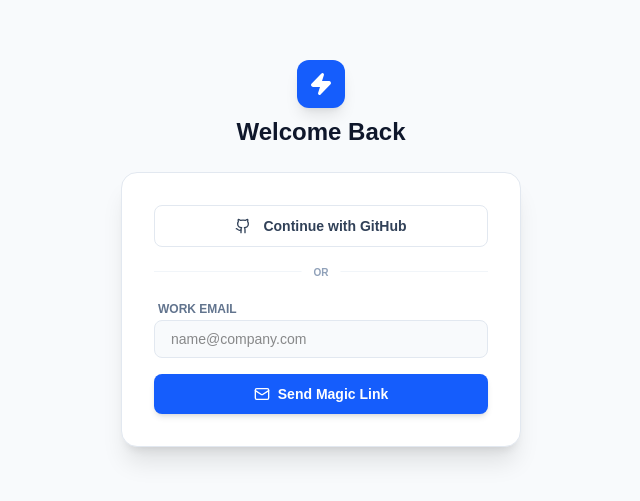
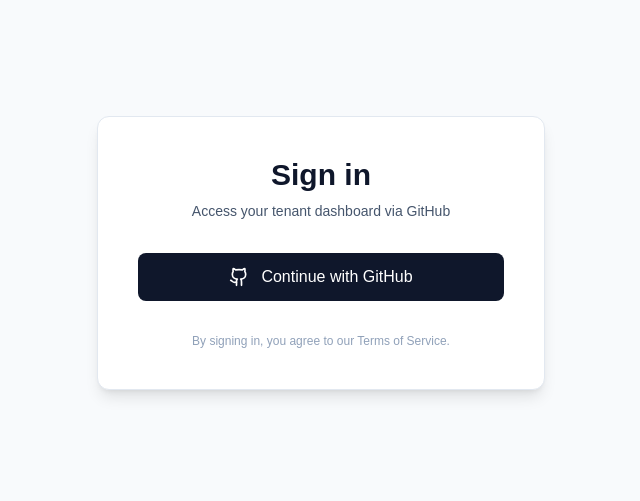
Before and after one commit to groot-ob/multi-tenant-ops-platform, a Next.js app: page /login in a window 1280 px wide. Shown: the part 147-648 px from the top of the page, without its empty margins (319-959 px from the left). Built offline with nearby package versions, Linux system fonts and the light colour scheme.

Commit message:
chore(refactor): update login page and erefactore status rules on bulk ation toolbar

```diff
--- a/app/(auth)/login/page.tsx
+++ b/app/(auth)/login/page.tsx
@@ -1,118 +1,31 @@
+// app/auth/signin/page.tsx
 "use client";
 
 import { signIn } from "next-auth/react";
-import { useState } from "react";
-import { Github, Mail, Loader2, AlertCircle, CheckCircle2, Zap } from "lucide-react";
+import { Github } from "lucide-react";
 
 export default function LoginPage() {
-  const [email, setEmail] = useState("");
-  const [status, setStatus] = useState<"idle" | "loading" | "success" | "error">("idle");
-  const [errorMessage, setErrorMessage] = useState("");
-
-  const handleSignIn = async (provider: string, isEmail = false) => {
-    setStatus("loading");
-    setErrorMessage("");
-
-    try {
-      const result = await signIn(provider, {
-        email: isEmail ? email : undefined,
-        callbackUrl: "/",
-        redirect: isEmail ? false : true, // Manual handle for email to show success alert
-      });
-
-      if (isEmail) {
-        if (result?.error) {
-          setStatus("error");
-          setErrorMessage("Could not send magic link. Please try again.");
-        } else {
-          setStatus("success");
-        }
-      }
-    } catch (err) {
-      setStatus("error");
-      setErrorMessage("An unexpected error occurred.");
-    }
-  };
-
   return (
-    <div className="min-h-screen bg-slate-50 flex flex-col items-center justify-center p-4">
-      {/* 1. TOP PROGRESS BAR */}
-      {status === "loading" && (
-        <div className="fixed top-0 left-0 right-0 h-1 z-50 overflow-hidden bg-blue-100">
-          <div className="h-full bg-blue-600 animate-progress-fast origin-left" />
-        </div>
-      )}
-
-      <div className="w-full max-w-[400px] space-y-6">
-        <div className="text-center space-y-2">
-          <div className="inline-flex items-center justify-center w-12 h-12 rounded-xl bg-blue-600 text-white shadow-lg mb-2">
-            <Zap className="w-6 h-6 fill-current" />
-          </div>
-          <h1 className="text-2xl font-bold text-slate-900">Welcome Back</h1>
+    <div className="flex min-h-screen items-center justify-center bg-slate-50">
+      <div className="w-full max-w-md space-y-8 rounded-xl bg-white p-10 shadow-lg border border-slate-200">
+        <div className="text-center">
+          <h2 className="text-3xl font-extrabold text-slate-900">Sign in</h2>
+          <p className="mt-2 text-sm text-slate-600">
+            Access your tenant dashboard via GitHub
+          </p>
         </div>
 
-        <div className="bg-white p-8 rounded-2xl shadow-xl border border-slate-200">
+        <button
+          onClick={() => signIn("github", { callbackUrl: "/" })}
+          className="flex w-full items-center justify-center gap-3 rounded-lg bg-slate-900 px-4 py-3 text-white transition-hover hover:bg-slate-800 font-medium"
+        >
+          <Github className="w-5 h-5" />
+          Continue with GitHub
+        </button>
 
-          {/* 2. ALERTS SECTION */}
-          {status === "error" && (
-            <div className="mb-6 p-3 rounded-lg bg-red-50 border border-red-100 flex items-start gap-3 text-red-700 text-sm animate-in fade-in slide-in-from-top-2">
-              <AlertCircle className="w-5 h-5 flex-shrink-0" />
-              <p>{errorMessage}</p>
-            </div>
-          )}
-
-          {status === "success" && (
-            <div className="mb-6 p-4 rounded-lg bg-emerald-50 border border-emerald-100 flex flex-col items-center text-center gap-2 text-emerald-800 animate-in zoom-in-95">
-              <CheckCircle2 className="w-8 h-8 text-emerald-500" />
-              <div className="space-y-1">
-                <p className="font-bold">Check your email</p>
-                <p className="text-xs">A magic link has been sent to <b>{email}</b></p>
-              </div>
-            </div>
-          )}
-
-          {/* Login Content - Hidden on Success to focus on instructions */}
-          {status !== "success" && (
-            <>
-              <div className="space-y-3">
-                <button
-                  disabled={status === "loading"}
-                  onClick={() => handleSignIn("github")}
-                  className="w-full flex items-center justify-center gap-3 py-2.5 border border-slate-200 rounded-lg text-sm font-semibold text-slate-700 hover:bg-slate-50 transition-all disabled:opacity-50"
-                >
-                  <Github className="w-4 h-4" />
-                  Continue with GitHub
-                </button>
-              </div>
-
-              <div className="my-6 border-t border-slate-100 relative">
-                <span className="absolute top-1/2 left-1/2 -translate-x-1/2 -translate-y-1/2 bg-white px-3 text-slate-400 text-[10px] font-bold uppercase">OR</span>
-              </div>
-
-              <form onSubmit={(e) => { e.preventDefault(); handleSignIn("email", true); }} className="space-y-4">
-                <div className="space-y-1">
-                  <label className="text-xs font-bold text-slate-500 uppercase ml-1">Work Email</label>
-                  <input
-                    type="email"
-                    value={email}
-                    onChange={(e) => setEmail(e.target.value)}
-                    className="w-full px-4 py-2 bg-slate-50 border border-slate-200 rounded-lg text-sm focus:ring-2 focus:ring-blue-500/20 transition-all"
-                    placeholder="name@company.com"
-                    required
-                  />
-                </div>
-                <button
-                  type="submit"
-                  disabled={status === "loading"}
-                  className="w-full bg-blue-600 text-white py-2.5 rounded-lg text-sm font-semibold hover:bg-blue-700 transition-all shadow-md flex items-center justify-center gap-2"
-                >
-                  {status === "loading" ? <Loader2 className="w-4 h-4 animate-spin" /> : <Mail className="w-4 h-4" />}
-                  Send Magic Link
-                </button>
-              </form>
-            </>
-          )}
-        </div>
+        <p className="text-center text-xs text-slate-400">
+          By signing in, you agree to our Terms of Service.
+        </p>
       </div>
     </div>
   );
--- a/app/(auth)/t/[tenantSlug]/dashboard/BulkActionTollBar.tsx
+++ b/app/(auth)/t/[tenantSlug]/dashboard/BulkActionTollBar.tsx
@@ -1,14 +1,24 @@
 "use client";
 
-import { CheckCircle, UserPlus, Loader2, ChevronUp } from "lucide-react";
+import { CheckCircle, UserPlus, Loader2, ChevronUp, ShieldAlert } from "lucide-react";
 import { bulkUpdateIncidents } from "@/lib/actions/incidents";
 import { getTenantUsers } from "@/lib/actions/users";
 import { useState, useEffect } from "react";
+import { Status } from "@prisma/client";
 
-export default function BulkActionToolbar({ selectedIds, tenantId, userId }: any) {
+
+export default function BulkActionToolbar({ selectedIds, tenantId, userId, onSuccess }: any) {
   const [isUpdating, setIsUpdating] = useState(false);
   const [showAssignMenu, setShowAssignMenu] = useState(false);
   const [users, setUsers] = useState<{id: string, name: string | null}[]>([]);
+  const [alertMessage, setAlertMessage] = useState<{ text: string, type: 'success' | 'warning' } | null>(null);
+
+  useEffect(() => {
+    if (alertMessage) {
+      const timer = setTimeout(() => setAlertMessage(null), 4000);
+      return () => clearTimeout(timer);
+    }
+  }, [alertMessage]);
 
   useEffect(() => {
     if (selectedIds.length > 0) {
@@ -21,13 +31,28 @@ export default function BulkActionToolbar({ selectedIds, tenantId, userId }: any
   const handleAction = async (status?: string, assigneeId?: string) => {
   setIsUpdating(true);
   try {
-      await bulkUpdateIncidents({
+    const result = await bulkUpdateIncidents({
       ids: selectedIds,
-        status,
+      status: status as Status,
       assigneeId,
       tenantId,
       userId
     });
+
+    if (result.count === 0 && status) {
+      // ALERT: Nothing happened because the statuses were already resolved
+      alert(`Invalid Move: These incidents are already ${status} or cannot be moved to ${status}.`);
+    } else if (result.count < selectedIds.length && status) {
+      // PARTIAL SUCCESS: Some were updated, some skipped
+      alert(`Updated ${result.count} incidents. ${selectedIds.length - result.count} were skipped due to status rules.`);
+      if (onSuccess) onSuccess();
+    } else {
+      // FULL SUCCESS
+      if (onSuccess) onSuccess();
+    }
+
+  } catch (error) {
+    alert("A system error occurred.");
   } finally {
     setIsUpdating(false);
     setShowAssignMenu(false);
@@ -36,10 +61,8 @@ export default function BulkActionToolbar({ selectedIds, tenantId, userId }: any
 
   return (
     <div className="fixed bottom-6 left-1/2 -translate-x-1/2 z-50 animate-in fade-in slide-in-from-bottom-4 duration-300">
-      {/* Container with overflow-hidden to clip the progress bar corners */}
       <div className="relative bg-slate-900 text-white px-6 py-3 rounded-2xl shadow-2xl flex items-center gap-6 border border-slate-700/50 backdrop-blur-md ">
 
-        {/* --- PROGRESS BAR OVERLAY --- */}
         {isUpdating && (
           <div className="absolute top-0 left-0 right-0 h-[3px] bg-slate-800 overflow-hidden rounded-t-2xl">
             <div className="h-full bg-blue-500 animate-progress-fast origin-left shadow-[0_0_8px_rgba(59,130,246,0.5)]" />
@@ -47,18 +70,23 @@ export default function BulkActionToolbar({ selectedIds, tenantId, userId }: any
         )}
 
         <div className="flex items-center gap-3 border-r border-slate-700 pr-6">
-          <div className="relative">
           <span className="bg-blue-600 text-white text-[10px] font-bold px-2 py-0.5 rounded-full ring-2 ring-blue-500/20">
             {selectedIds.length}
           </span>
-            {isUpdating && (
-              <span className="absolute -inset-1 rounded-full border border-blue-400 animate-ping opacity-25" />
-            )}
-          </div>
           <span className="text-sm font-medium text-slate-300">Selected</span>
         </div>
 
         <div className="flex items-center gap-5">
+          {/* Mitigate Action (New) */}
+          <button
+            onClick={() => handleAction('MITIGATED')}
+            disabled={isUpdating}
+            className="group flex items-center gap-2 text-sm font-semibold hover:text-orange-400 transition-colors disabled:opacity-50"
+          >
+            <ShieldAlert className="w-4 h-4 text-orange-400 group-hover:scale-110 transition-transform" />
+            Mitigate
+          </button>
+
           {/* Resolve Action */}
           <button
             onClick={() => handleAction('RESOLVED')}
@@ -70,7 +98,7 @@ export default function BulkActionToolbar({ selectedIds, tenantId, userId }: any
             ) : (
               <CheckCircle className="w-4 h-4 text-green-400 group-hover:scale-110 transition-transform" />
             )}
-            {isUpdating ? 'Processing...' : 'Resolve'}
+            Resolve
           </button>
 
           {/* Assign Action */}
@@ -85,7 +113,6 @@ export default function BulkActionToolbar({ selectedIds, tenantId, userId }: any
               <ChevronUp className={`w-3 h-3 transition-transform ${showAssignMenu ? 'rotate-180' : ''}`} />
             </button>
 
-            {/* Dropdown Menu */}
             {showAssignMenu && (
               <div className="absolute bottom-full mb-4 left-0 w-56 bg-white rounded-xl shadow-2xl border border-slate-200 overflow-hidden py-1 animate-in zoom-in-95 duration-100">
                 <div className="px-3 py-2 border-b border-slate-100 bg-slate-50">
```
Lines whose indentation alone changed are shown as unchanged.
